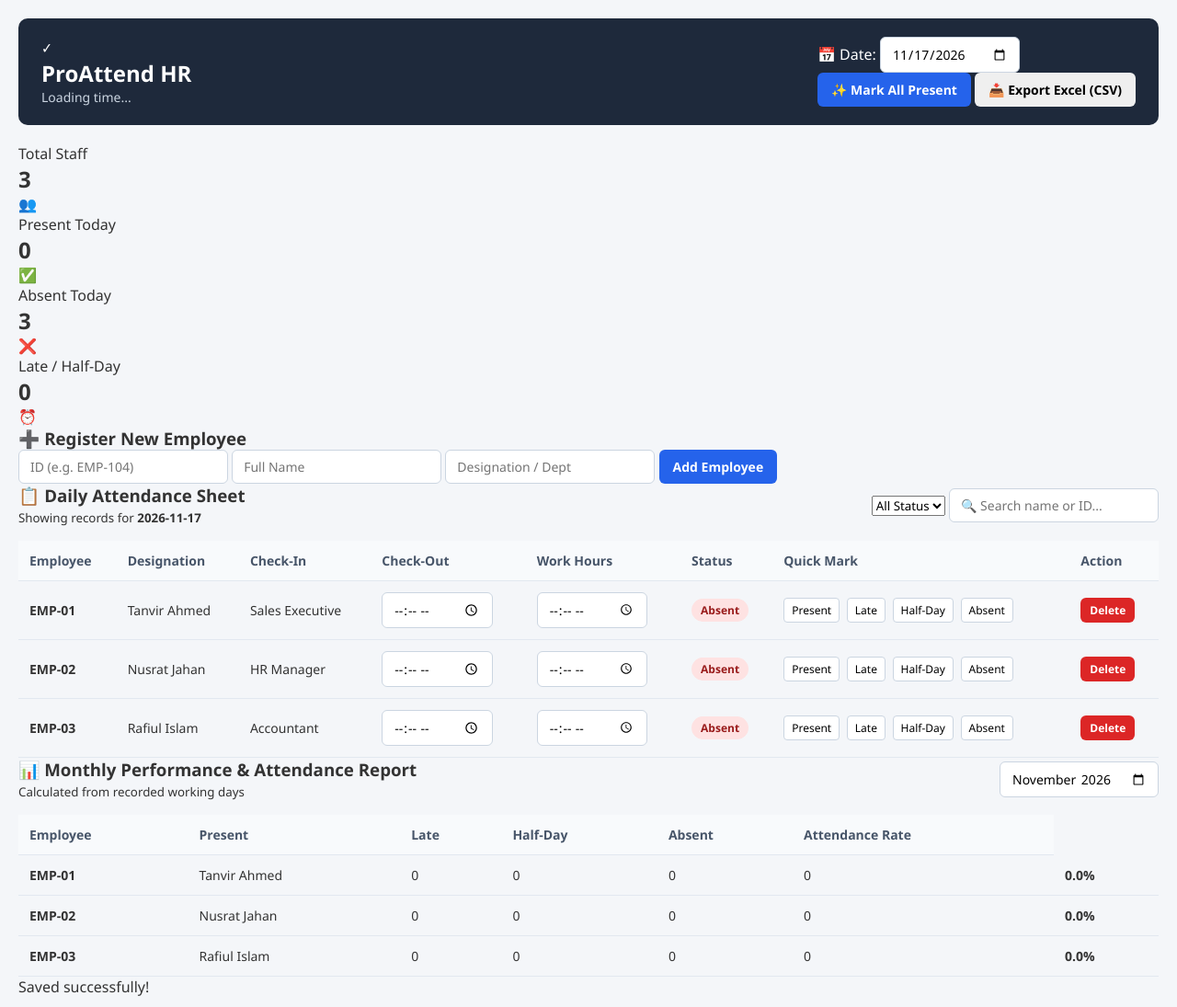
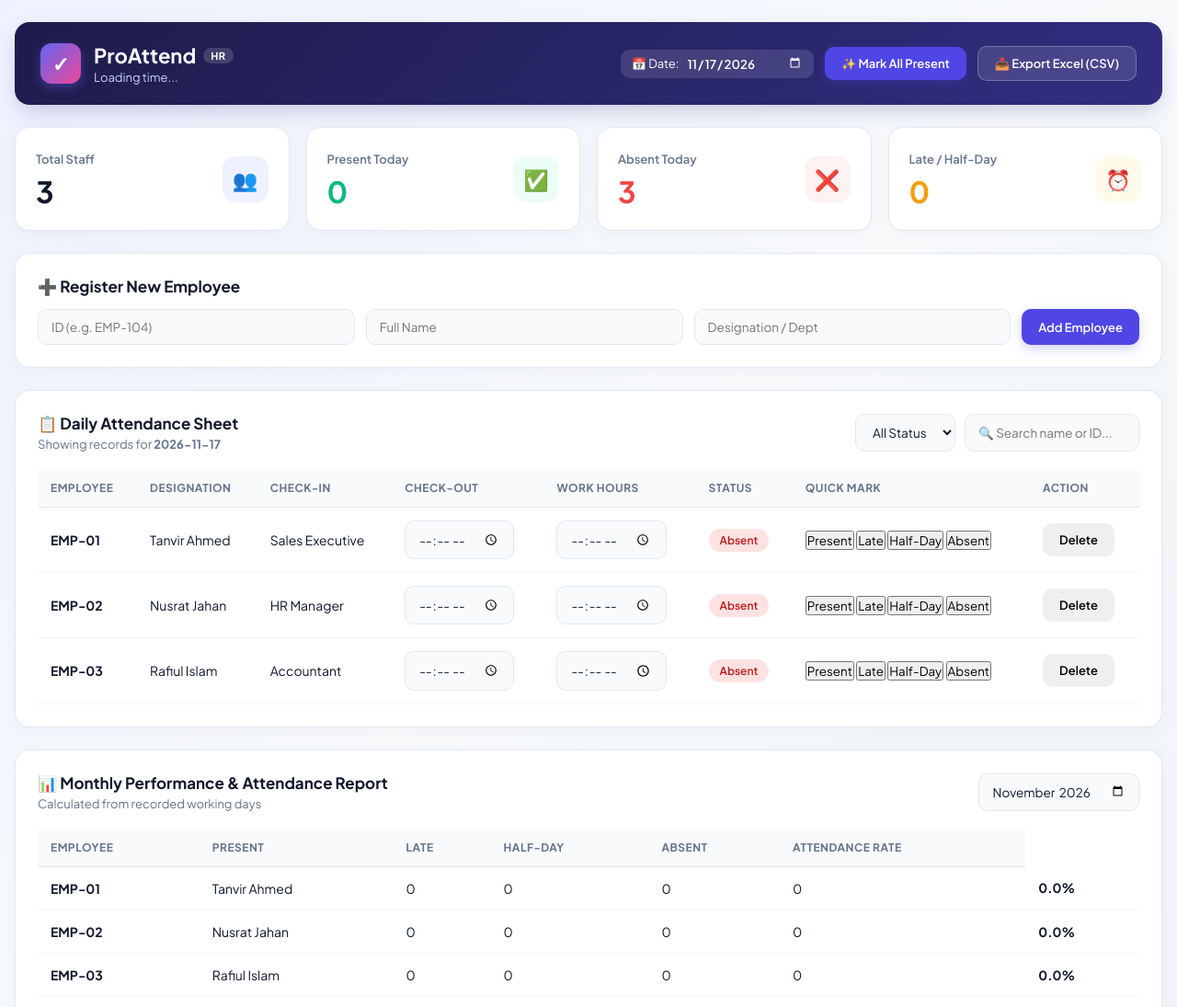
Before and after one commit to mrtexinfo2010/mrtex-employee-attendance-website, a plain HTML site: page index.html in a window 1280 px wide. Shown: the top 1095 px of the page at 92% size. Drawn offline with Linux system fonts and the light colour scheme.

Commit message:
Update style.css

```diff
--- a/style.css
+++ b/style.css
@@ -1,111 +1,218 @@
+:root {
+  --primary: #4f46e5;
+  --primary-hover: #4338ca;
+  --bg-main: #f1f5f9;
+  --card-bg: #ffffff;
+  --text-dark: #0f172a;
+  --text-muted: #64748b;
+  --border: #e2e8f0;
+  --success: #10b981;
+  --danger: #ef4444;
+  --warning: #f59e0b;
+}
+
 * {
   box-sizing: border-box;
   margin: 0;
   padding: 0;
-  font-family: 'Segoe UI', Tahoma, Geneva, Verdana, sans-serif;
+  font-family: 'Plus Jakarta Sans', sans-serif;
 }
 
 body {
-  background-color: #f4f6f9;
-  color: #333;
-  padding: 20px;
+  background: linear-gradient(135deg, #eef2ff 0%, #f8fafc 50%, #f1f5f9 100%);
+  color: var(--text-dark);
+  min-height: 100vh;
+  padding: 24px 16px;
 }
 
-.container {
-  max-width: 1200px;
+.app-wrapper {
+  max-width: 1250px;
   margin: 0 auto;
 }
 
-header {
-  background: #1e293b;
+/* Top Header */
+.top-header {
+  background: linear-gradient(135deg, #1e1b4b 0%, #312e81 100%);
   color: #fff;
-  padding: 20px 25px;
-  border-radius: 10px;
+  padding: 22px 28px;
+  border-radius: 16px;
   display: flex;
   justify-content: space-between;
   align-items: center;
   flex-wrap: wrap;
-  gap: 15px;
-  margin-bottom: 20px;
+  gap: 16px;
+  box-shadow: 0 10px 25px -5px rgba(49, 46, 129, 0.25);
+  margin-bottom: 24px;
 }
 
-header h1 {
-  font-size: 24px;
+.brand {
+  display: flex;
+  align-items: center;
+  gap: 14px;
 }
 
-header p {
-  font-size: 14px;
-  color: #cbd5e1;
+.brand-logo {
+  width: 44px;
+  height: 44px;
+  background: linear-gradient(135deg, #6366f1, #ec4899);
+  border-radius: 12px;
+  display: flex;
+  align-items: center;
+  justify-content: center;
+  font-size: 22px;
+  font-weight: bold;
+  box-shadow: 0 4px 12px rgba(99, 102, 241, 0.4);
 }
 
-.header-actions {
+.brand h1 {
+  font-size: 22px;
+  font-weight: 700;
   display: flex;
-  gap: 10px;
+  align-items: center;
+  gap: 8px;
+}
+
+.badge-pro {
+  background: rgba(255, 255, 255, 0.15);
+  font-size: 11px;
+  padding: 2px 8px;
+  border-radius: 20px;
+  letter-spacing: 0.5px;
+}
+
+.brand p {
+  font-size: 13px;
+  color: #c7d2fe;
+  margin-top: 2px;
+}
+
+.header-controls {
+  display: flex;
+  align-items: center;
+  gap: 12px;
   flex-wrap: wrap;
 }
 
-input[type="date"], input[type="month"], input[type="text"], input[type="time"] {
-  padding: 8px 12px;
-  border: 1px solid #cbd5e1;
-  border-radius: 6px;
-  font-size: 14px;
+.date-picker-box {
+  background: rgba(255, 255, 255, 0.12);
+  padding: 6px 12px;
+  border-radius: 10px;
+  display: flex;
+  align-items: center;
+  gap: 8px;
+  font-size: 13px;
 }
 
-.btn {
-  padding: 9px 15px;
+.date-picker-box input {
+  background: transparent;
   border: none;
-  border-radius: 6px;
-  cursor: pointer;
+  color: #fff;
   font-weight: 600;
-  font-size: 14px;
-  transition: 0.2s;
+  outline: none;
 }
 
-.btn-primary { background: #2563eb; color: #fff; }
-.btn-primary:hover { background: #1d4ed8; }
-
-.btn-success { background: #16a34a; color: #fff; }
-.btn-success:hover { background: #15803d; }
-
-.btn-danger { background: #dc2626; color: #fff; padding: 5px 10px; font-size: 12px; }
-.btn-danger:hover { background: #b91c1c; }
-
-.summary-grid {
-  display: grid;
-  grid-template-columns: repeat(auto-fit, minmax(220px, 1fr));
-  gap: 15px;
-  margin-bottom: 20px;
+.date-picker-box input::-webkit-calendar-picker-indicator {
+  filter: invert(1);
+  cursor: pointer;
 }
 
-.card {
-  background: #fff;
-  padding: 20px;
+/* Buttons */
+.btn {
+  padding: 10px 18px;
   border-radius: 10px;
-  box-shadow: 0 2px 6px rgba(0,0,0,0.06);
-  border-left: 5px solid #2563eb;
+  border: none;
+  font-size: 13px;
+  font-weight: 600;
+  cursor: pointer;
+  transition: all 0.2s ease;
+  display: inline-flex;
+  align-items: center;
+  gap: 6px;
 }
 
-.card.present { border-left-color: #16a34a; }
-.card.absent { border-left-color: #dc2626; }
-.card.late { border-left-color: #f59e0b; }
-
-.card h3 {
-  font-size: 14px;
-  color: #64748b;
-  margin-bottom: 8px;
+.btn-primary {
+  background: var(--primary);
+  color: #fff;
+  box-shadow: 0 4px 12px rgba(79, 70, 229, 0.25);
 }
 
-.card p {
-  font-size: 28px;
-  font-weight: bold;
+.btn-primary:hover {
+  background: var(--primary-hover);
+  transform: translateY(-1px);
 }
 
-.panel {
-  background: #fff;
-  padding: 20px;
-  border-radius: 10px;
-  box-shadow: 0 2px 6px rgba(0,0,0,0.06);
-  margin-bottom: 20px;
+.btn-outline {
+  background: rgba(255, 255, 255, 0.12);
+  color: #fff;
+  border: 1px solid rgba(255, 255, 255, 0.25);
+}
+
+.btn-outline:hover {
+  background: rgba(255, 255, 255, 0.22);
+}
+
+/* KPI Cards */
+.kpi-grid {
+  display: grid;
+  grid-template-columns: repeat(auto-fit, minmax(230px, 1fr));
+  gap: 18px;
+  margin-bottom: 24px;
+}
+
+.kpi-card {
+  background: var(--card-bg);
+  padding: 22px;
+  border-radius: 16px;
+  display: flex;
+  justify-content: space-between;
+  align-items: center;
+  box-shadow: 0 4px 20px rgba(15, 23, 42, 0.04);
+  border: 1px solid var(--border);
+  transition: transform 0.2s ease;
+}
+
+.kpi-card:hover {
+  transform: translateY(-3px);
+}
+
+.kpi-info span {
+  font-size: 13px;
+  color: var(--text-muted);
+  font-weight: 600;
+}
+
+.kpi-info h2 {
+  font-size: 32px;
+  font-weight: 700;
+  margin-top: 6px;
+}
+
+.kpi-icon {
+  width: 50px;
+  height: 50px;
+  border-radius: 14px;
+  display: flex;
+  align-items: center;
+  justify-content: center;
+  font-size: 22px;
+}
+
+.kpi-card.total .kpi-icon { background: #eef2ff; }
+.kpi-card.present .kpi-icon { background: #ecfdf5; }
+.kpi-card.present h2 { color: var(--success); }
+.kpi-card.absent .kpi-icon { background: #fef2f2; }
+.kpi-card.absent h2 { color: var(--danger); }
+.kpi-card.late .kpi-icon { background: #fffbeb; }
+.kpi-card.late h2 { color: var(--warning); }
+
+/* Panels */
+.glass-panel {
+  background: var(--card-bg);
+  border-radius: 16px;
+  padding: 24px;
+  box-shadow: 0 4px 20px rgba(15, 23, 42, 0.04);
+  border: 1px solid var(--border);
+  margin-bottom: 24px;
 }
 
 .panel-header {
@@ -113,75 +220,210 @@ input[type="date"], input[type="month"], input[type="text"], input[type="time"]
   justify-content: space-between;
   align-items: center;
   flex-wrap: wrap;
-  gap: 10px;
-  margin-bottom: 15px;
+  gap: 14px;
+  margin-bottom: 18px;
 }
 
-.panel h2 {
-  font-size: 18px;
-  margin-bottom: 12px;
+.panel-title h3, .panel-header h3 {
+  font-size: 17px;
+  font-weight: 700;
 }
 
-.panel-header h2 {
-  margin-bottom: 0;
+.sub-text {
+  color: var(--text-muted);
+  font-size: 13px;
 }
 
-.form-row {
+/* Inputs & Form */
+.modern-form {
+  display: flex;
+  gap: 12px;
+  flex-wrap: wrap;
+  margin-top: 14px;
+}
+
+input[type="text"], input[type="time"], input[type="month"], select {
+  padding: 10px 14px;
+  border: 1px solid var(--border);
+  border-radius: 10px;
+  font-size: 13.5px;
+  background: #f8fafc;
+  color: var(--text-dark);
+  outline: none;
+  transition: 0.2s;
+}
+
+input:focus, select:focus {
+  border-color: var(--primary);
+  background: #fff;
+  box-shadow: 0 0 0 3px rgba(79, 70, 229, 0.12);
+}
+
+.modern-form input {
+  flex: 1;
+  min-width: 190px;
+}
+
+.filter-group {
   display: flex;
   gap: 10px;
   flex-wrap: wrap;
 }
 
-.form-row input {
-  flex: 1;
-  min-width: 180px;
-}
-
-.table-responsive {
+/* Table */
+.table-container {
   overflow-x: auto;
 }
 
 table {
   width: 100%;
   border-collapse: collapse;
-  text-align: left;
-}
-
-th, td {
-  padding: 12px;
-  border-bottom: 1px solid #e2e8f0;
-  font-size: 14px;
 }
 
 th {
-  background-color: #f8fafc;
-  color: #475569;
-  font-weight: 600;
+  background: #f8fafc;
+  color: var(--text-muted);
+  font-size: 12px;
+  text-transform: uppercase;
+  letter-spacing: 0.5px;
+  padding: 13px 14px;
+  text-align: left;
+  border-bottom: 1px solid var(--border);
 }
 
+td {
+  padding: 14px;
+  border-bottom: 1px solid #f1f5f9;
+  font-size: 14px;
+  vertical-align: middle;
+}
+
+tbody tr:hover {
+  background-color: #f8fafc;
+}
+
+/* Employee Cell with Avatar */
+.emp-profile {
+  display: flex;
+  align-items: center;
+  gap: 12px;
+}
+
+.avatar {
+  width: 38px;
+  height: 38px;
+  border-radius: 10px;
+  color: #fff;
+  font-weight: 700;
+  font-size: 14px;
+  display: flex;
+  align-items: center;
+  justify-content: center;
+  flex-shrink: 0;
+}
+
+.emp-details strong {
+  display: block;
+  font-size: 14px;
+  color: var(--text-dark);
+}
+
+.emp-details span {
+  font-size: 12px;
+  color: var(--text-muted);
+}
+
+/* Badges */
 .status-badge {
-  padding: 4px 10px;
+  padding: 5px 12px;
   border-radius: 20px;
   font-size: 12px;
   font-weight: 600;
   display: inline-block;
 }
 
-.status-Present { background: #dcfce7; color: #166534; }
-.status-Absent { background: #fee2e2; color: #991b1b; }
-.status-Late { background: #fef3c7; color: #92400e; }
-.status-Half-Day { background: #e0e7ff; color: #3730a3; }
+.status-Present { background: #dcfce7; color: #15803d; }
+.status-Absent { background: #fee2e2; color: #b91c1c; }
+.status-Late { background: #fef3c7; color: #b45309; }
+.status-Half-Day { background: #e0e7ff; color: #4338ca; }
 
-.action-btns button {
-  padding: 4px 8px;
-  margin-right: 4px;
-  border: 1px solid #cbd5e1;
-  background: #fff;
-  border-radius: 4px;
-  cursor: pointer;
-  font-size: 12px;
+/* Quick Action Pills */
+.quick-pills {
+  display: flex;
+  gap: 5px;
+  flex-wrap: wrap;
 }
 
-.action-btns button:hover {
-  background: #f1f5f9;
+.pill-btn {
+  padding: 5px 9px;
+  border-radius: 6px;
+  border: 1px solid var(--border);
+  background: #fff;
+  font-size: 11.5px;
+  font-weight: 600;
+  cursor: pointer;
+  transition: 0.15s;
 }
+
+.pill-btn:hover { background: #eef2ff; border-color: var(--primary); color: var(--primary); }
+
+.btn-delete {
+  background: #fef2f2;
+  color: var(--danger);
+  border: 1px solid #fecaca;
+  padding: 6px 10px;
+  border-radius: 8px;
+  font-size: 12px;
+  font-weight: 600;
+  cursor: pointer;
+}
+
+.btn-delete:hover {
+  background: var(--danger);
+  color: #fff;
+}
+
+/* Progress Bar in Monthly Report */
+.progress-wrap {
+  display: flex;
+  align-items: center;
+  gap: 10px;
+}
+
+.progress-bar {
+  flex: 1;
+  height: 8px;
+  background: #e2e8f0;
+  border-radius: 10px;
+  overflow: hidden;
+  min-width: 80px;
+}
+
+.progress-fill {
+  height: 100%;
+  background: linear-gradient(90deg, #4f46e5, #10b981);
+  border-radius: 10px;
+}
+
+/* Toast Notification */
+.toast {
+  position: fixed;
+  bottom: 24px;
+  right: 24px;
+  background: #0f172a;
+  color: #fff;
+  padding: 12px 20px;
+  border-radius: 10px;
+  font-size: 13.5px;
+  font-weight: 500;
+  box-shadow: 0 10px 25px rgba(0,0,0,0.2);
+  opacity: 0;
+  transform: translateY(20px);
+  pointer-events: none;
+  transition: all 0.3s ease;
+}
+
+.toast.show {
+  opacity: 1;
+  transform: translateY(0);
+}
```
